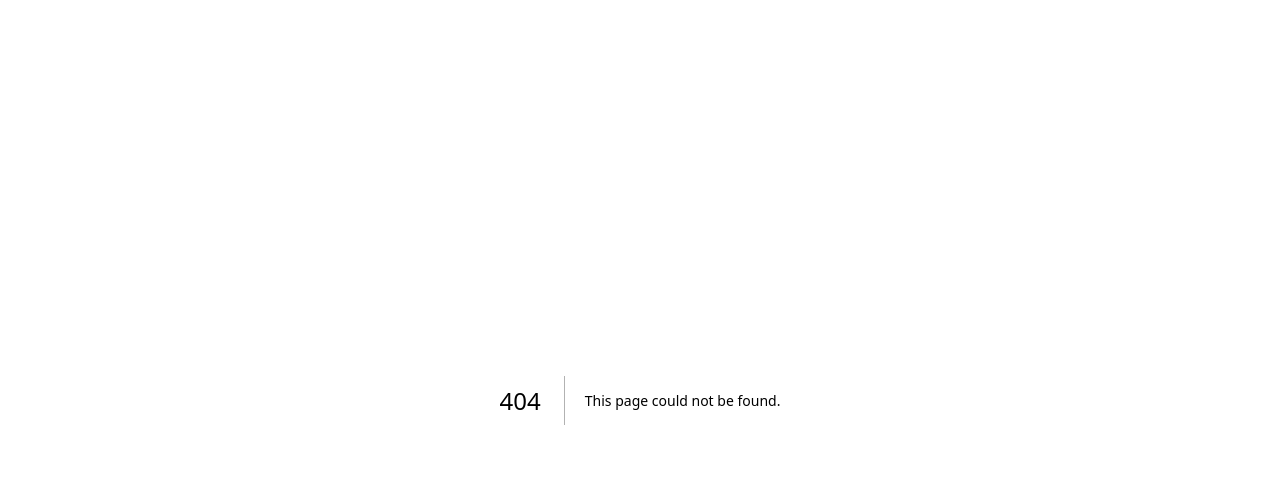
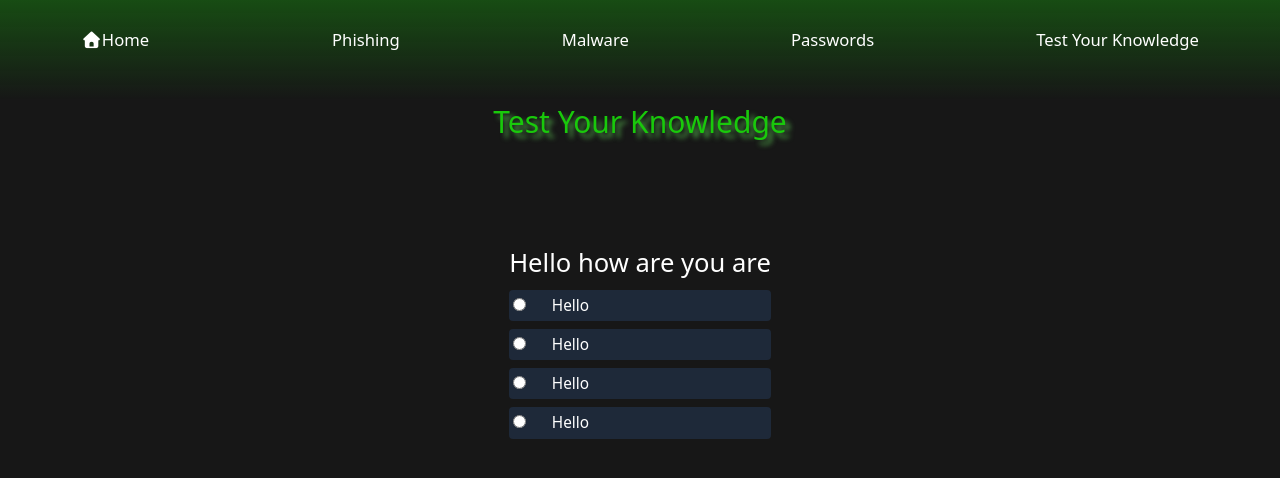
Before and after one commit to just-crow/CyberSecurityWebsite, a Next.js app: page /test_your_knowledge in a window 1280 px wide. Before the commit this address had no page. Shown: the top 478 px of the page. Built offline with nearby package versions, Linux system fonts and the light colour scheme.

Commit message:
Quiz working, trying to fix the hitbox

```diff
--- a/app/globals.css
+++ b/app/globals.css
@@ -119,6 +119,11 @@ code {
   margin-top: 4vw;
 }
 
+.choice {
+  font-size: max(1.2vw, 15px);
+  margin: 8px 0;
+}
+
 @media only screen and (max-width: 1290px) {
   .title-resp {
     margin-top: max(6vw, 80px);
--- a/app/password_security/page.tsx
+++ b/app/password_security/page.tsx
@@ -3,7 +3,7 @@ import Link from 'next/link'
 import Navbar from '../navbar'
 import PasswordChecker from './passwordchecker'
 
-export default function () {
+export default function PasswordPage() {
     return (
         <>
         <Navbar/>
--- /dev/null
+++ b/app/test_your_knowledge/page.tsx
@@ -0,0 +1,13 @@
+import React from 'react'
+import Navbar from '../navbar'
+import Quiz from './quiz'
+
+export default function QuizPage() {
+    return (
+        <>
+            <Navbar/>
+            <h1 className="w-fit mx-auto text-3xl color-green my-26 cygreen spread">Test Your Knowledge</h1>
+            <Quiz q="Hello how are you are" choices={["Hello", "Hello", "Hello", "Hello"]} ans="1" id="1"/>
+        </>
+    )
+}
--- /dev/null
+++ b/app/test_your_knowledge/quiz.tsx
@@ -0,0 +1,28 @@
+'use client'
+
+import React, {useState} from 'react'
+
+interface P {
+    q: string
+    ans: string
+    choices: string[]
+    id: string
+}
+
+export default function Quiz({q, ans, choices, id}: P) {
+    const [selected, setsel] = useState(-1);
+
+    return (
+        <div className="w-fit mx-auto">
+            <h1 className="text-white title-resp">{q}</h1>
+
+            {choices.map((el, i) => (
+                <div className={`choice w-full rounded-sm bg-gray-800 transition-colors p-1 duration-500 ${selected === i ? (parseInt(ans) - 1 === i ? "text-green-600" : "text-red-400") : "text-white"}`} id={`container-${id}-${i}`}>
+                    <input type="radio" name={id} onChange={() => {setsel(i)}}/>
+                    <label className="w-full ml-[2vw]" id={`label-${id}-${i}`}>{el}</label>
+                </div>
+            )
+            )}
+        </div>
+    )
+}
```
